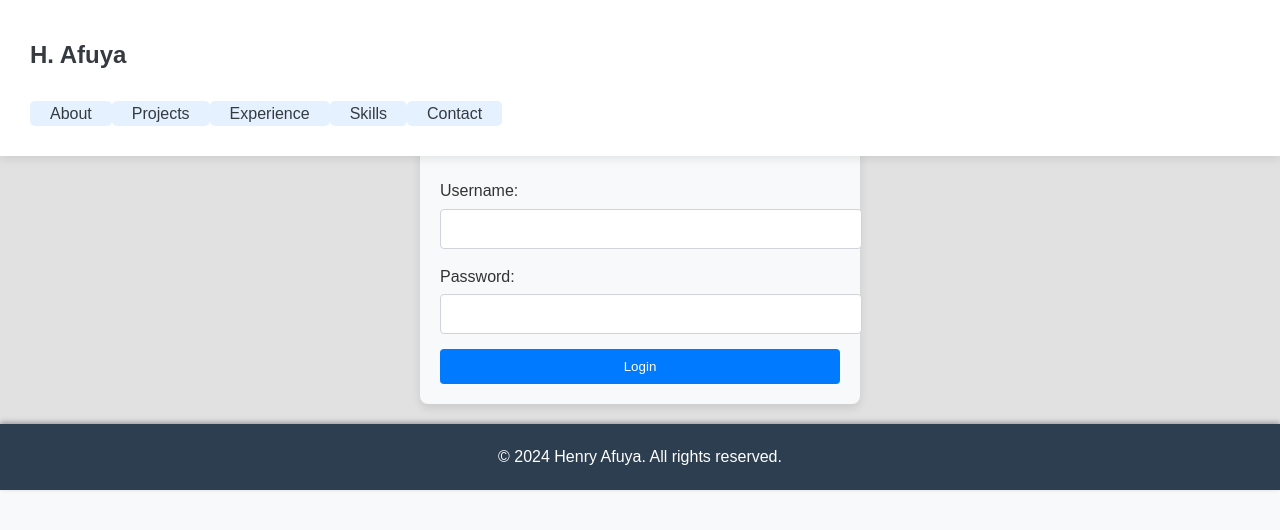
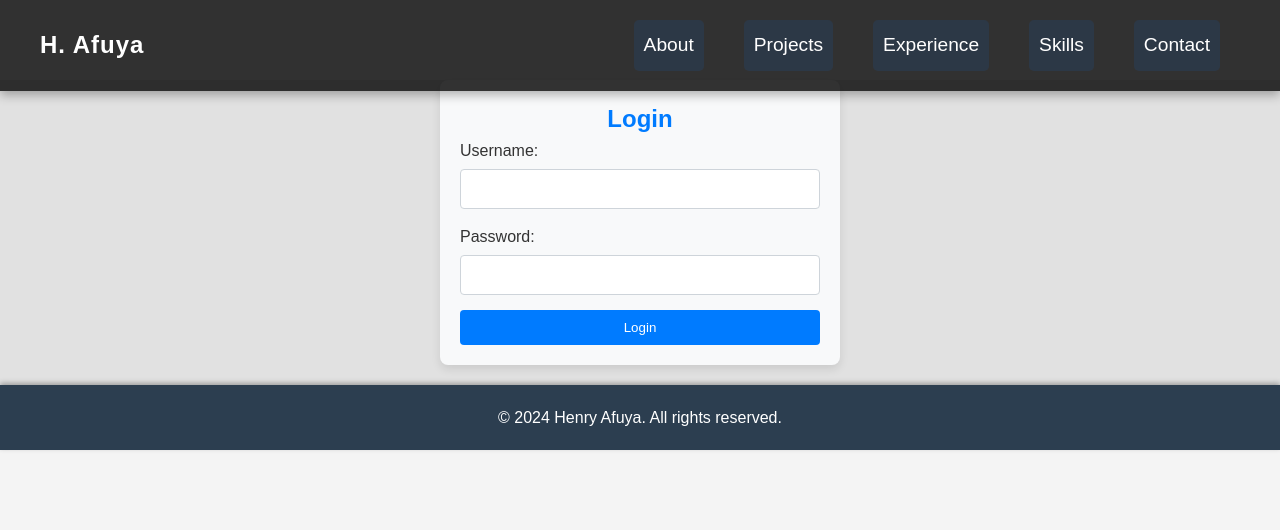
Before and after one commit to Afuyah/dev-portfolio, a React (Create React App) app: page /login in a window 1280 px wide. Shown: the top 530 px of the page. Built offline with nearby package versions, Linux system fonts and the light colour scheme.

Commit message:
Update Header.css

```diff
--- a/src/components/Header.css
+++ b/src/components/Header.css
@@ -1,65 +1,64 @@
-/* Global Styles */
-body {
+/* General reset */
+* {
   margin: 0;
-    font-family: 'Arial', sans-serif;
-    background-color: #f8f9fa;
+  padding: 0;
+  box-sizing: border-box;
 }
 
-/* Header Styles */
+body {
+  font-family: 'Arial', sans-serif;
+  background-color: #f4f4f4; /* Light gray background */
+  color: #333; /* Dark text color */
+}
+
+/* Header styles */
 .header {
   position: fixed;
-    top: 0;
-    left: 0;
-    right: 0;
-    z-index: 1000;
-    background-color: #fff;
-    box-shadow: 0 2px 10px rgba(0, 0, 0, 0.1);
-    transition: background-color 0.3s ease, padding 0.3s ease;
-    padding: 20px 30px; /* Larger padding for desktop */
+  width: 100%;
+  padding: 20px 40px;
+  background-color: rgba(0, 0, 0, 0.8); /* Semi-transparent black */
+  transition: background-color 0.3s ease;
+  z-index: 1000; /* Ensures header stays above content */
+  display: flex;
+  justify-content: space-between;
+  align-items: center;
+  box-shadow: 0 4px 10px rgba(0, 0, 0, 0.3); /* Subtle shadow */
 }
 
 .header.scrolled {
-    background-color: #343a40; /* Dark background on scroll */
-    padding: 10px 30px; /* Reduced padding */
+  background-color: rgba(0, 0, 0, 1); /* Solid black on scroll */
 }
 
 .header-content {
   display: flex;
-    justify-content: space-between;
   align-items: center;
 }
 
 .header-title {
-    font-size: 24px;
-    color: #343a40; /* Dark text color */
-    transition: color 0.3s ease;
+  font-size: 1.5em;
+  color: #fff; /* White title */
+  letter-spacing: 1px;
 }
 
-.header.scrolled .header-title {
-    color: #fff; /* Change text color on scroll */
-}
-
-/* Hamburger Menu Styles */
 .hamburger {
   cursor: pointer;
   display: flex;
   flex-direction: column;
-    justify-content: center;
-    align-items: center;
+  justify-content: space-around;
   width: 30px;
   height: 30px;
+  margin-left: 20px;
 }
 
 .bar {
+  height: 3px;
   width: 100%;
-    height: 3px;
-    background-color: #343a40; /* Dark bar color */
-    margin: 3px 0;
-    transition: background-color 0.3s ease, transform 0.3s ease;
+  background-color: #fff; /* White bars */
+  transition: transform 0.3s ease, opacity 0.3s ease;
 }
 
 .bar.active:nth-child(1) {
-    transform: rotate(45deg) translate(5px, 5px);
+  transform: rotate(45deg) translate(5px, 5px); /* Rotate top bar */
 }
 
 .bar.active:nth-child(2) {
@@ -67,68 +66,65 @@ body {
 }
 
 .bar.active:nth-child(3) {
-    transform: rotate(-45deg) translate(5px, -5px);
+  transform: rotate(-45deg) translate(5px, -5px); /* Rotate bottom bar */
 }
 
-/* Navigation Styles */
+/* Navigation styles */
 .nav {
-    display: none; /* Hide by default */
+  display: none; /* Initially hidden */
   flex-direction: column;
   position: absolute;
-    top: 60px; /* Position below header */
+  top: 80px; /* Position below header */
+  left: 0;
   right: 0;
-    background-color: #fff;
-    box-shadow: 0 2px 10px rgba(0, 0, 0, 0.1);
-    transition: max-height 0.3s ease, opacity 0.3s ease;
-    max-height: 0; /* Collapsed by default */
-    overflow: hidden; /* Hide overflow */
+  background-color: rgba(0, 0, 0, 0.9); /* Dark background for menu */
+  padding: 20px 0;
+  border-radius: 5px; /* Rounded corners */
+  z-index: 999; /* Above other content */
 }
 
 .nav.open {
-    display: flex; /* Show menu */
-    max-height: 400px; /* Max height for the dropdown */
-    opacity: 1;
+  display: flex; /* Show menu when open */
 }
 
 .nav ul {
-    list-style: none;
-    padding: 0;
-    margin: 0;
+  list-style: none; /* Remove bullet points */
 }
 
 .nav li {
-    padding: 15px 20px;
+  margin: 15px 0; /* Space between menu items */
 }
 
-.nav li a {
-    text-decoration: none;
-    color: #343a40; /* Dark link color */
-    transition: color 0.3s ease;
+.nav a {
+  color: #fff; /* White link color */
+  text-decoration: none; /* Remove underline */
+  font-size: 1.2em; /* Increase font size */
+  transition: color 0.3s ease; /* Smooth color change */
 }
 
-.nav li a:hover {
-    color: #007bff; /* Change color on hover */
+.nav a:hover {
+  color: #00bcd4; /* Highlight color on hover */
 }
 
-/* Responsive Styles */
+/* Responsive styles */
 @media (min-width: 768px) {
+  .hamburger {
+    display: none; /* Hide hamburger on larger screens */
+  }
+
   .nav {
-        display: flex; /* Always show menu on larger screens */
-        position: static; /* Reset position */
-        max-height: none; /* Reset height */
-        box-shadow: none; /* No shadow */
-        opacity: 1; /* Always visible */
+    display: flex; /* Show menu normally */
+    position: static; /* Reset positioning */
+    padding: 0; /* Remove padding */
+    background-color: transparent; /* Transparent background */
   }
 
   .nav ul {
-        display: flex; /* Show links inline */
+    display: flex; /* Horizontal menu on larger screens */
+    margin-left: auto; /* Align menu to the right */
   }
 
   .nav li {
-        padding: 0 20px; /* Adjust padding for inline */
-    }
-
-    .hamburger {
-        display: none; /* Hide hamburger on larger screens */
+    margin: 0 20px; /* Space between items */
   }
 }
```
Lines whose indentation alone changed are shown as unchanged.
